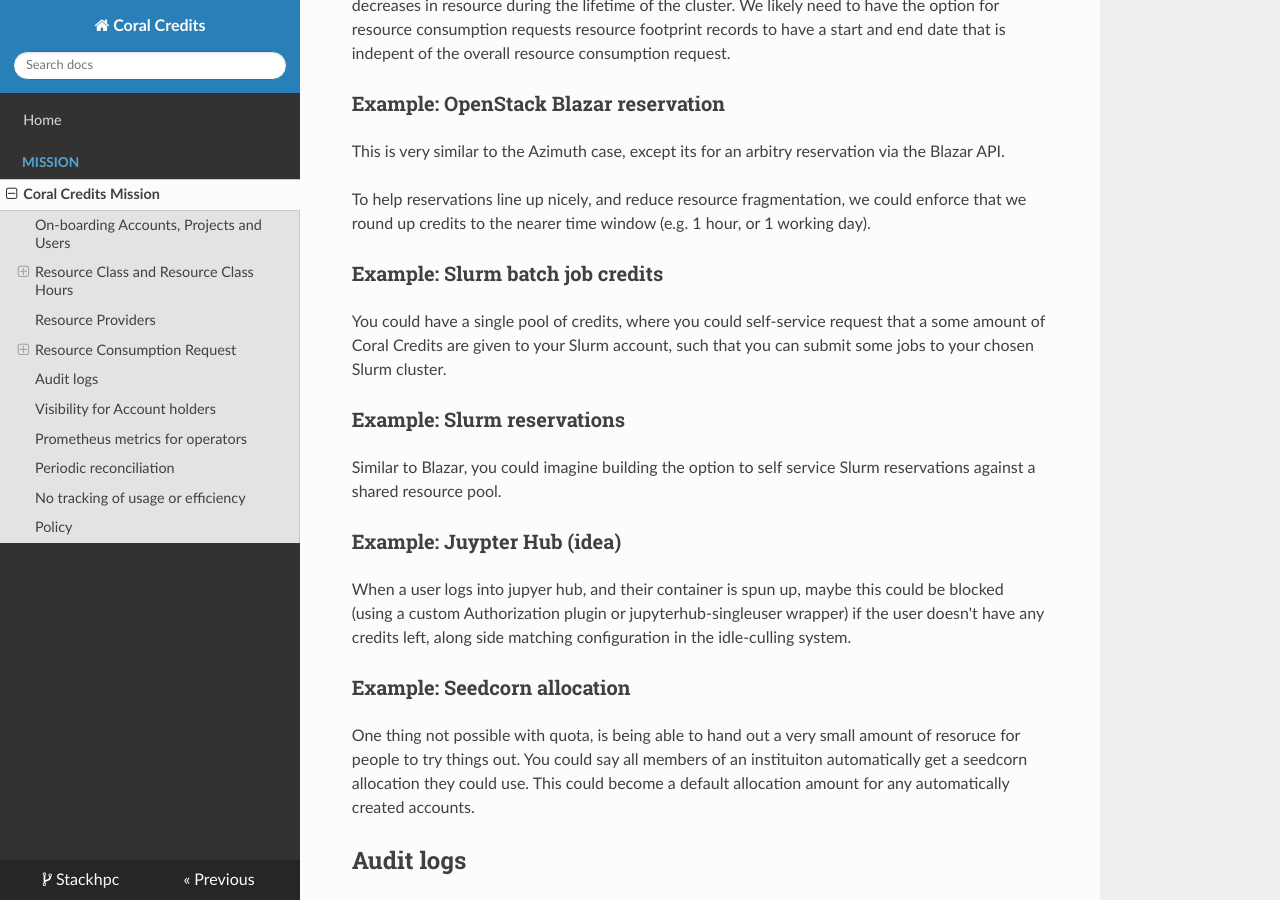
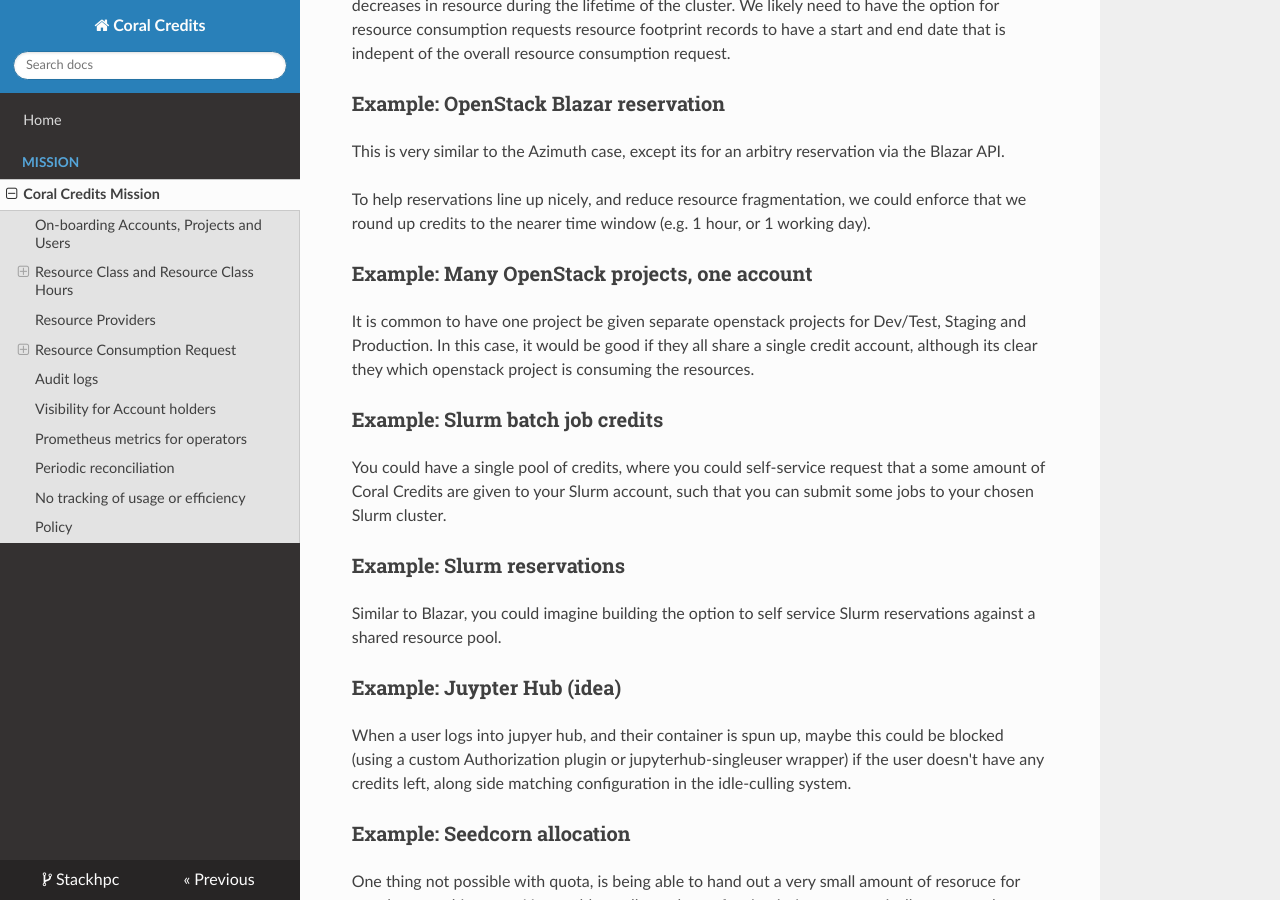
Before and after one commit to stackhpc/coral-credits, an MkDocs documentation site: the page built from docs/mission/index.md, in a window 1280 px wide and 900 px high, scrolled down 2726 px. Built offline with MkDocs 1.6.1, drawn with Linux system fonts in a browser that asks for light colours; nearby versions of some CDN libraries.

Commit message:
Add note about multiple openstack projects sharing an account

```diff
--- a/docs/mission/index.md
+++ b/docs/mission/index.md
@@ -166,6 +166,14 @@ we could enforce that we round up credits
 to the nearer time window (e.g. 1 hour,
 or 1 working day).
 
+### Example: Many OpenStack projects, one account
+
+It is common to have one project be given separate
+openstack projects for Dev/Test, Staging and Production.
+In this case, it would be good if they all share a single
+credit account, although its clear they which openstack
+project is consuming the resources.
+
 ### Example: Slurm batch job credits
 
 You could have a single pool of credits,
```
